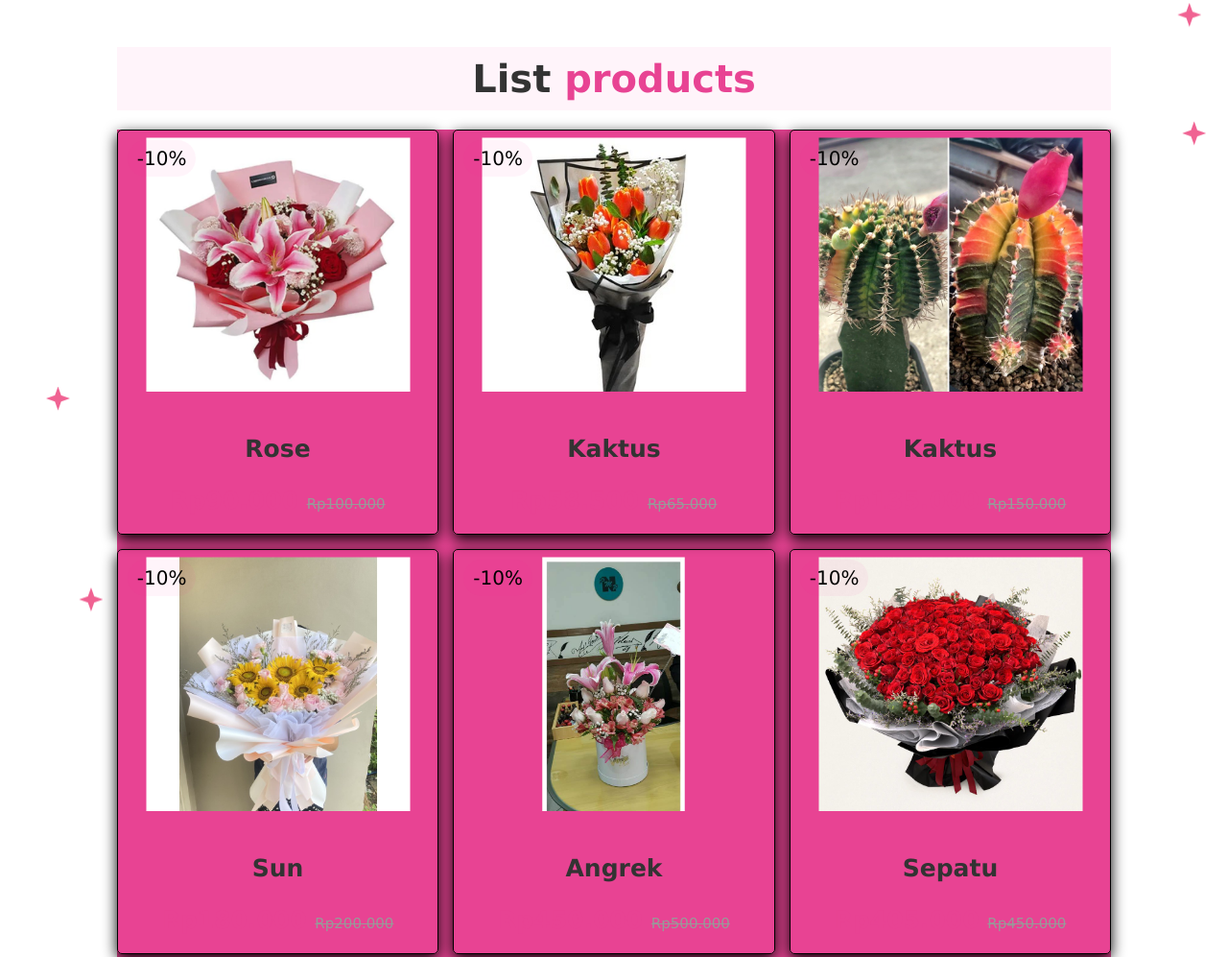
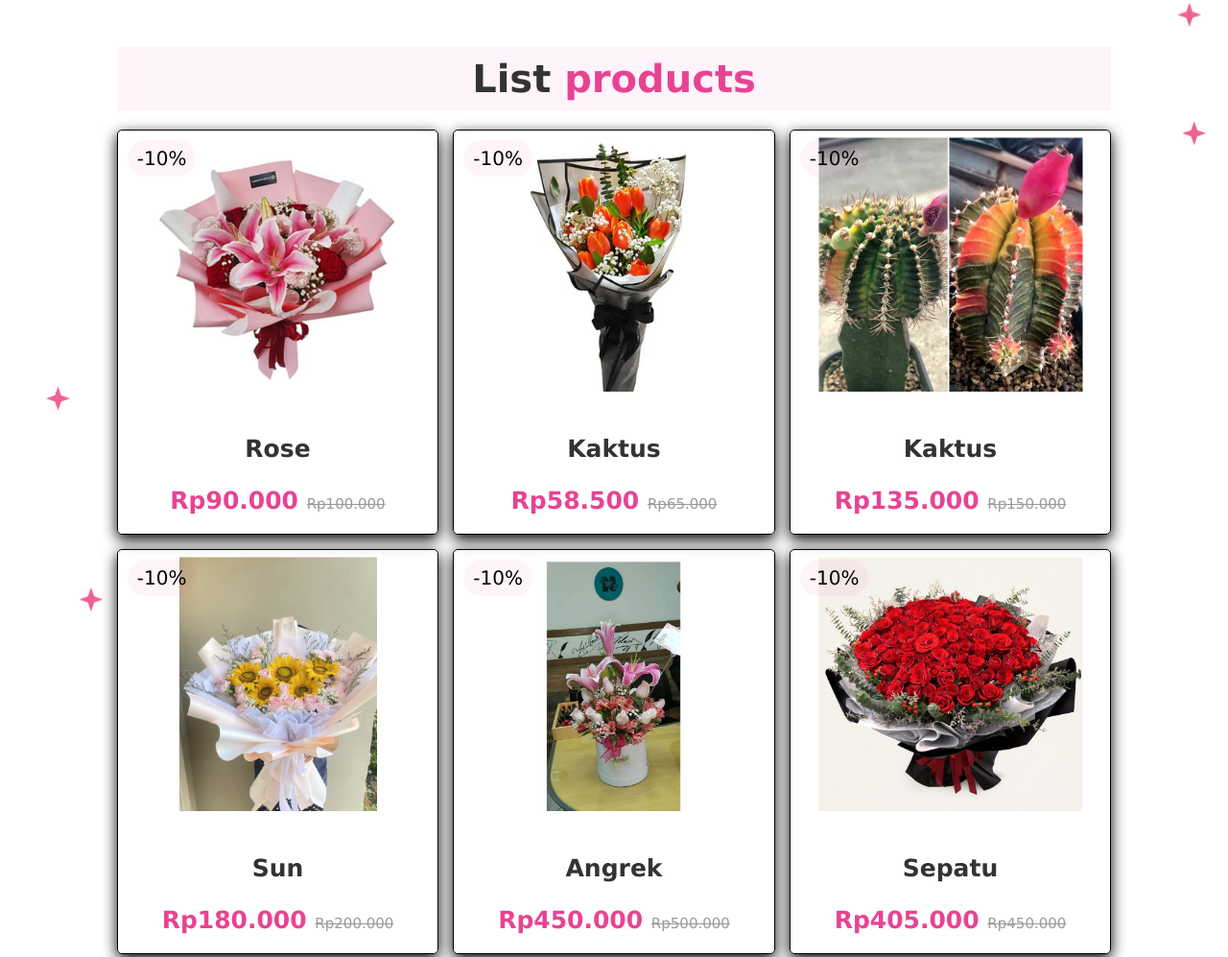
Before and after one commit to saertika/jualan, a plain HTML site: page index.html in a window 1280 px wide. Shown: the part 1313-2310 px from the top of the page at 96% size. Drawn offline with Linux system fonts and the light colour scheme.

Commit message:
Update style.css

```diff
--- a/style.css
+++ b/style.css
@@ -229,7 +229,7 @@ header .icons a:hover{
 
 
 .products .box-container {
-    background-color: var(--pink); /* Latar belakang sementara */
+    background-color: white; /* Latar belakang sementara */
     display: flex;
     flex-wrap: wrap;
     gap: 1.5rem;
```
